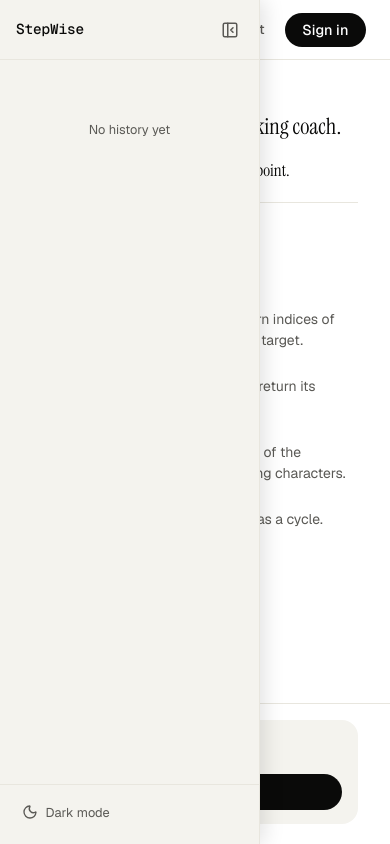
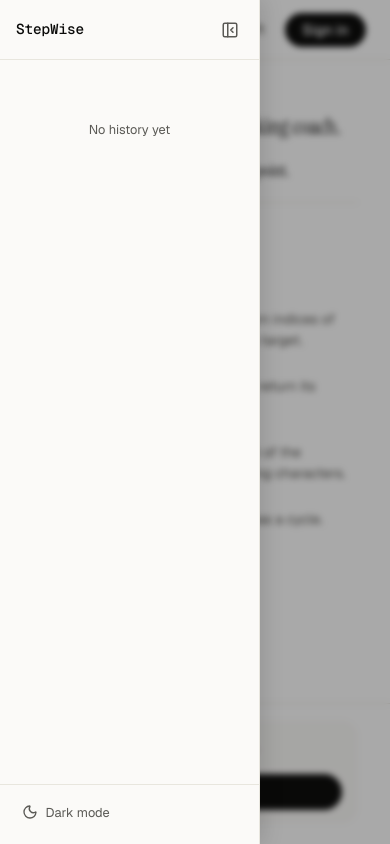
Before and after one commit to Bhatia612/StepWise, a React (Vite) app in the folder frontend/: page / in a window 390 px wide. Both pictures are taken after a click on the button 37 px from the left and 29 px from the top of the page. Built offline with nearby package versions, Linux system fonts and the light colour scheme; no server answers.

Commit message:
feat: added filter blur to chat when side bar open in mobile.

```diff
--- a/frontend/src/App.jsx
+++ b/frontend/src/App.jsx
@@ -65,6 +65,12 @@ const AppContent = () => {
         isOpen={sidebarOpen}
         onClose={() => setSidebarOpen(false)}
       />
+      {sidebarOpen && (
+        <div
+          className="app-layout__overlay"
+          onClick={() => setSidebarOpen(false)}
+        />
+      )}
       <div className="app-layout__main">
         <Navbar
           onToggleSidebar={() => setSidebarOpen((prev) => !prev)}
--- a/frontend/src/shared/styles/Sidebar.scss
+++ b/frontend/src/shared/styles/Sidebar.scss
@@ -2,7 +2,7 @@
   width: 260px;
   min-width: 260px;
   height: 100vh;
-  background: var(--bg);
+  background: var(--surface);
   border-right: 1px solid var(--border);
   display: flex;
   flex-direction: column;
--- a/frontend/src/shared/styles/_global.scss
+++ b/frontend/src/shared/styles/_global.scss
@@ -48,4 +48,19 @@ svg {
     overflow: hidden;
     min-width: 0;
   }
+
+  .app-layout__overlay {
+    display: none;
+
+    @media (max-width: 768px) {
+      display: block;
+      position: fixed;
+      inset: 0;
+      z-index: 40;
+      background: rgba(10, 10, 9, 0.35);
+      backdrop-filter: blur(3px);
+      -webkit-backdrop-filter: blur(3px);
+    }
+  }
+
 }
--- a/frontend/src/shared/styles/_tokens.scss
+++ b/frontend/src/shared/styles/_tokens.scss
@@ -1,6 +1,6 @@
 :root {
   --bg: #FFFFFF;
-  --surface: #F4F3EE;
+  --surface: #fbfaf8;
   --ink: #0A0A09;
   --muted: #5A5955;
   --accent: #B8EA44;
```
